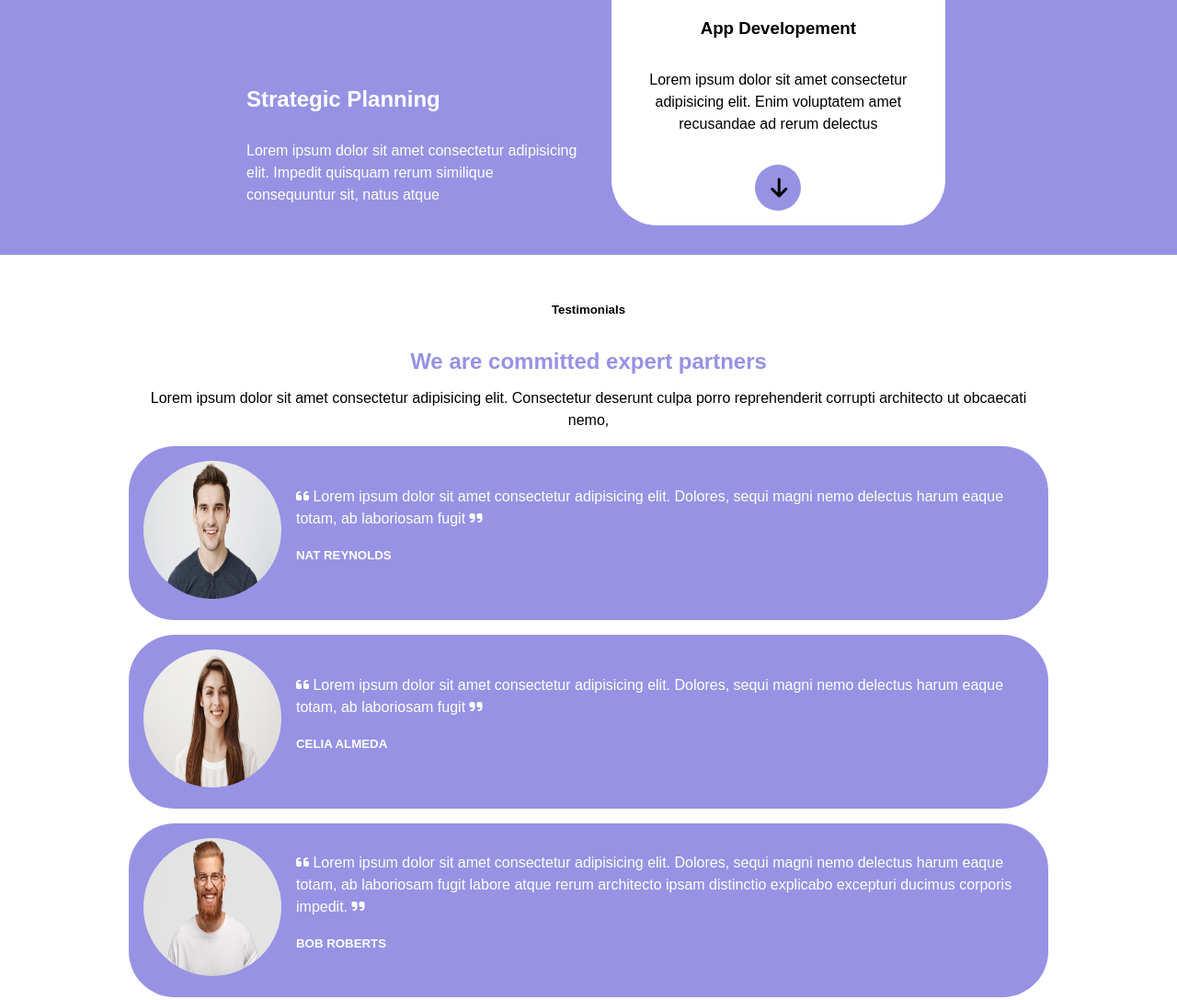
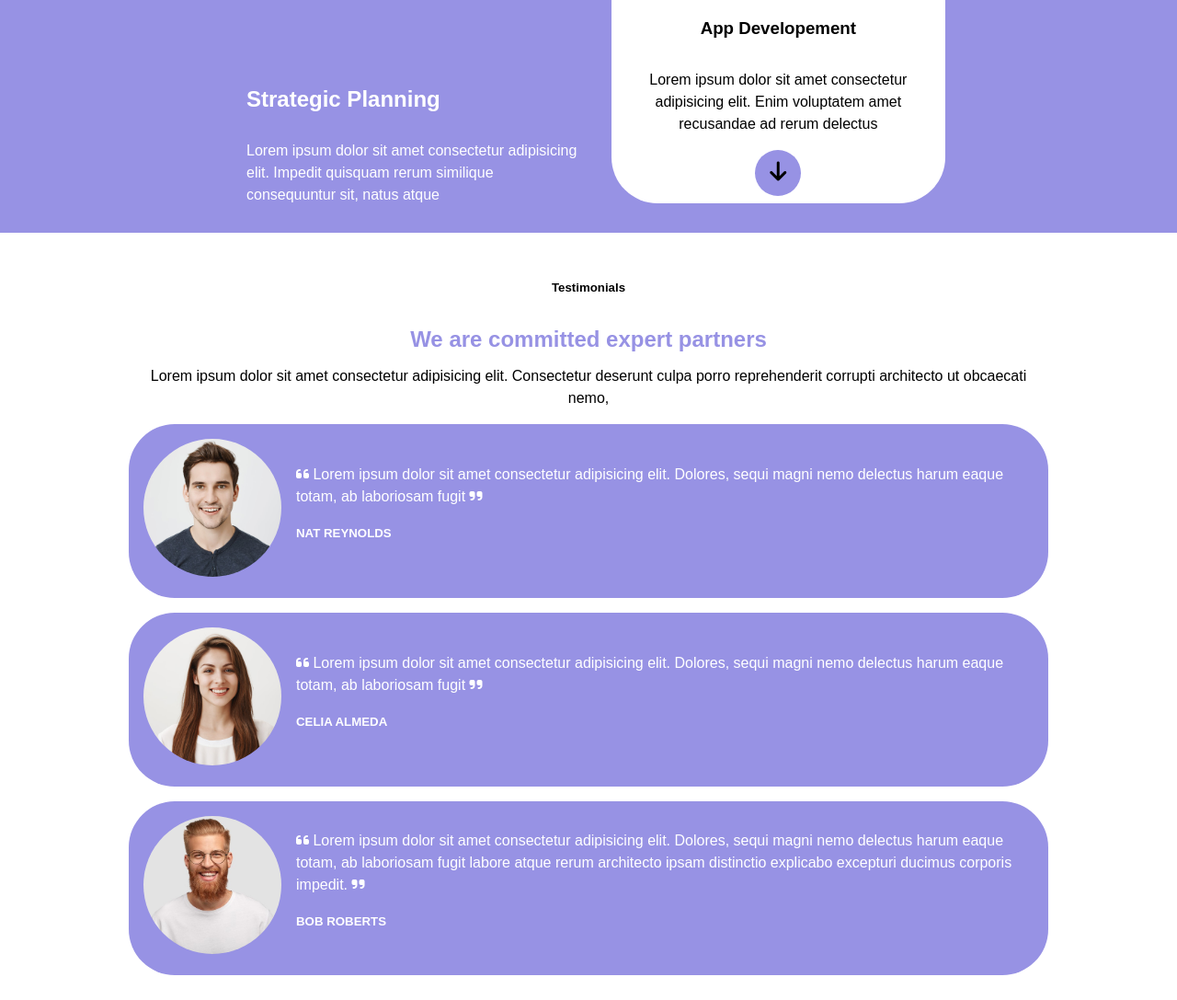
Before and after one commit to GiuseppeDeRosa1992/htmlcss-responsive-layout, a plain HTML site: page index.html in a window 1280 px wide. Shown: the part 1336-2423 px from the top of the page at 92% size. Drawn offline with Linux system fonts and the light colour scheme.

Commit message:
refactoring code

```diff
--- a/css/style.css
+++ b/css/style.css
@@ -68,6 +68,7 @@ body {
 
 img {
     width: 100%;
+    object-fit: cover;
 }
 
 /********************** CONTAINER PER MOBILE E TABLET ********/
@@ -170,16 +171,19 @@ header li {
     padding: 0;
 }
 
-.strategic-planning span.circle {
-    display: inline-block;
+.strategic-planning div.circle {
     background-color: #9792E4;
     width: 50px;
     height: 50px;
     border-radius: 50%;
+    padding: 0;
+    margin: 0 auto;
+    margin-bottom: 0.5rem;
 }
 
-.strategic-planning span.circle i {
-    transform: translate(-30%, -20%);
+.strategic-planning div i {
+    vertical-align: bottom;
+    padding: 0;
 }
 /************* FINE CSS SECTION STRATEGIC PLANNING *************/
 
--- a/index.html
+++ b/index.html
@@ -110,10 +110,8 @@
                         <p>
                             Lorem ipsum dolor sit amet consectetur adipisicing elit. Enim voluptatem amet recusandae ad rerum delectus
                         </p>
-                        <div>
-                            <span class="circle">
-                                <i class="fa-solid fa-arrow-down fa-xl"></i>
-                            </span>
+                        <div class="circle">
+                            <i class="fa-solid fa-arrow-down fa-xl"></i>
                         </div>
                     </div>
                 </div>
```
